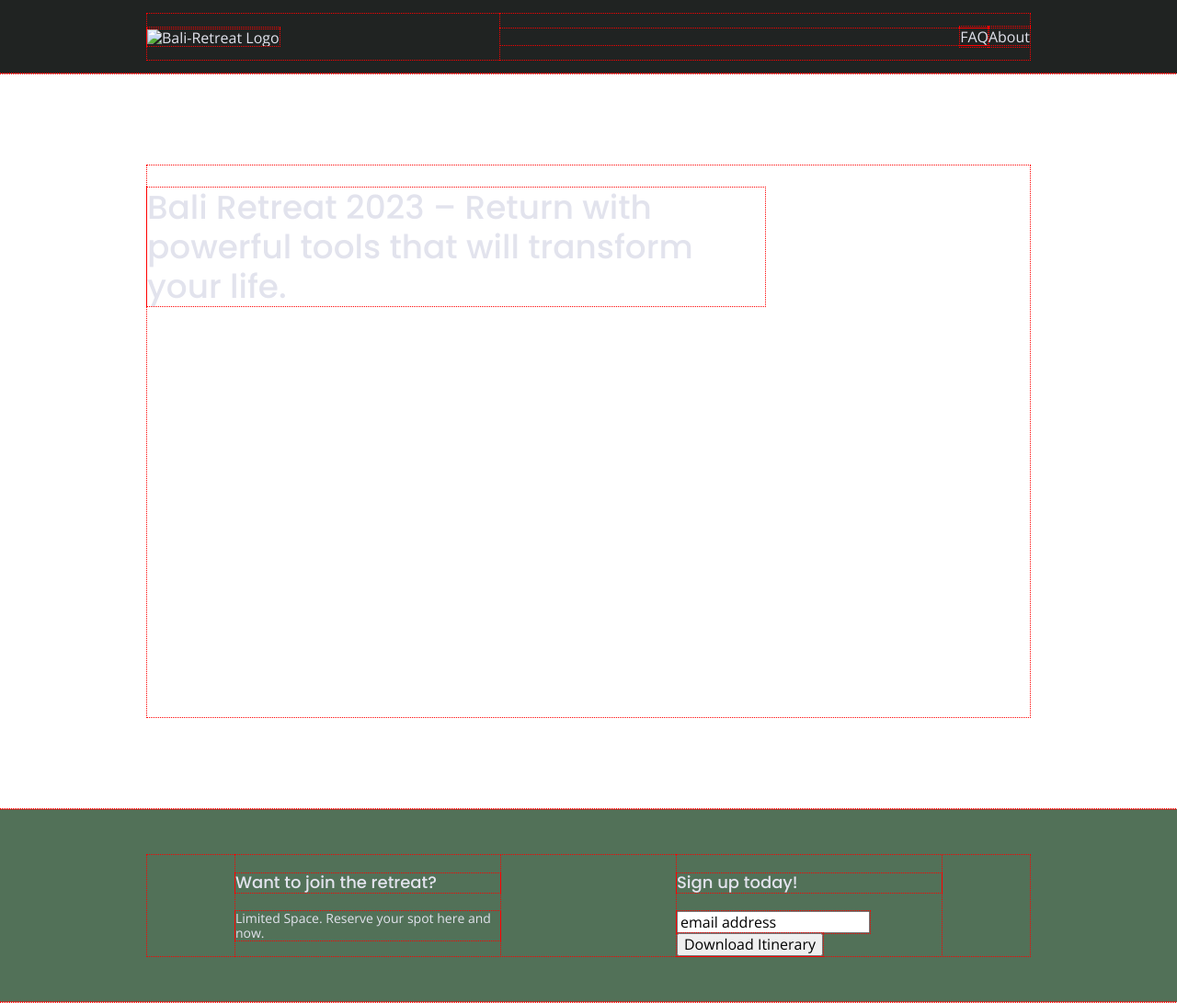
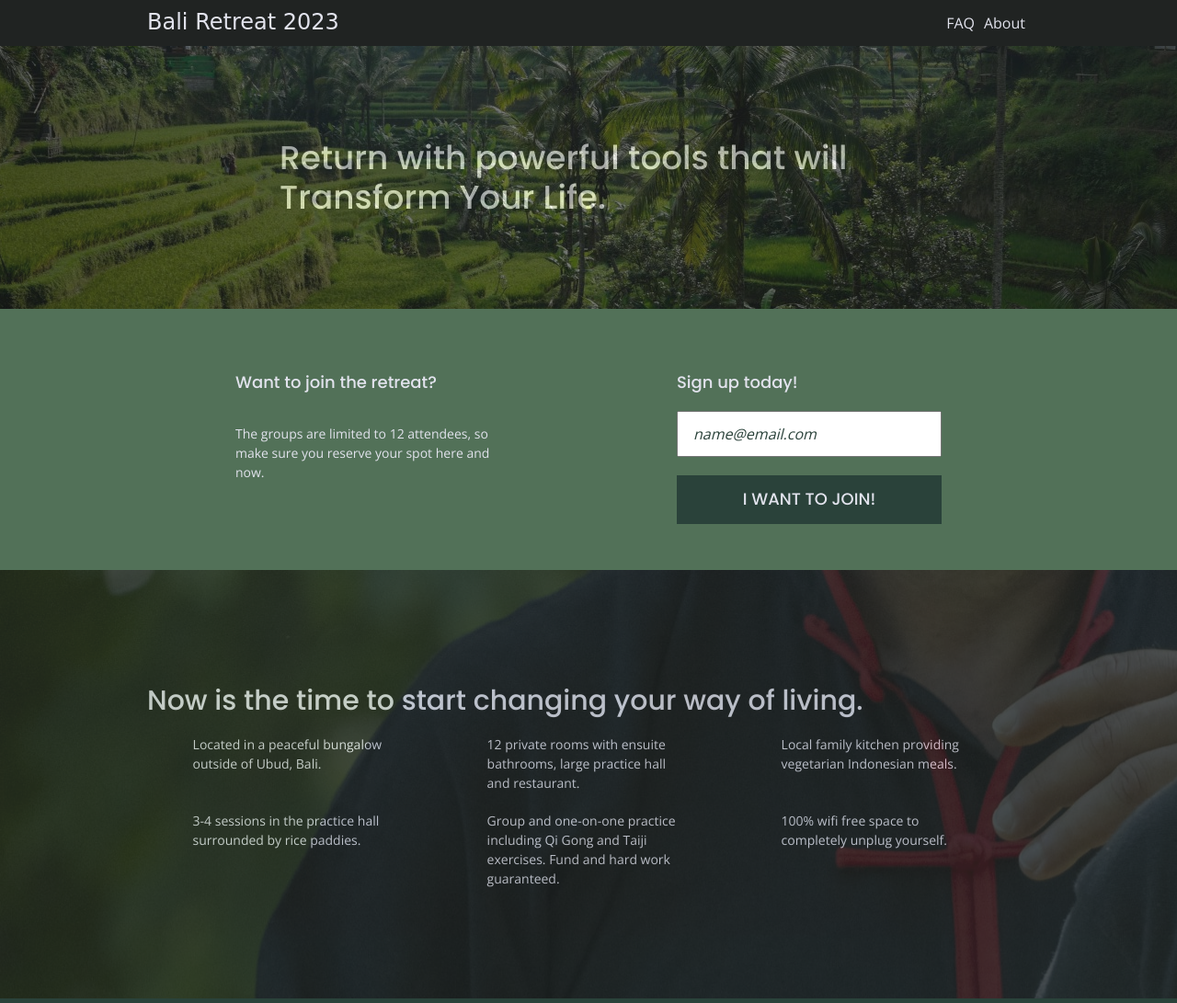
Before and after one commit to simonhtz/retreat-website, a website built with Parcel: page index.html in a window 1280 px wide. Shown: the top 1091 px of the page at 92% size. Built offline with nearby package versions, Linux system fonts and the light colour scheme; files whose address does not match are found by name.

Commit message:
Styled all pages, minor changes to content

```diff
--- a/css/main.css
+++ b/css/main.css
@@ -89,10 +89,6 @@ textarea {
 
 /*---------------- Global Styles ---------------------*/
 
-* {
-  outline: red dotted 1px;
-}
-
 /* General Styles */
 
 html {
@@ -109,6 +105,11 @@ body {
 ul,
 ol {
   list-style: none;
+  padding: 0;
+}
+
+li {
+  padding: 0 5px;
 }
 
 a {
@@ -132,15 +133,7 @@ h4 {
 
 p {
   font-size: 0.875em;
-  line-height: 1.125em;
-}
-
-img {
-
-}
-
-figure {
-
+  line-height: 1.5em;
 }
 
 address {
@@ -164,6 +157,11 @@ footer {
 
 header {
   padding: 15px 0;
+}
+
+header a {
+  font-family: 'Kaushan Script', cursive;
+  font-size: 1.5rem;
 }
 
 header .content-wrapper {
@@ -194,6 +192,11 @@ header nav ul {
   width: 100%;
 }
 
+header nav ul li a {
+  font-family: "Open Sans", sans-serif;
+  font-size: 1rem;
+}
+
 footer {
   flex-direction: column;
 }
@@ -203,8 +206,14 @@ footer .content-wrapper {
   margin: 50px 0;
 }
 
+footer h4 {
+  text-align: center;
+
+}
+
 footer p {
   margin: 0;
+  text-align: center;
 }
 
 footer .contact {
@@ -232,9 +241,22 @@ footer .copyright {
 /* Hero Area */
 
 .hero-area {
+  background: url(../img/balihoch-mob.jpg) #202322 fixed top center;
+}
+
+.hero-area .hero-content {
   display: flex;
   justify-content: center;
   flex-flow: row wrap;
+  background: #202322;
+  opacity: .6;
+}
+
+.hero-area .content-wrapper {
+  display: flex;
+  justify-content: center;
+  align-items: center;
+  flex-direction: column;
 }
 
 .hero-area h1 {
@@ -242,6 +264,8 @@ footer .copyright {
   font-size: 2.24rem;
   line-height: 2.6875rem;
   font-weight: 500;
+  color: #ffffff;
+  margin: 0;
 }
 
 /* Aside */
@@ -249,17 +273,54 @@ footer .copyright {
 aside {
   display: flex;
   justify-content: center;
-  align-items: center;
   flex-flow: row wrap;
   background: #527158;
+}
+
+aside .form-description {
+  display: flex;
+  align-items: flex-start;
+  flex-direction: column;
+}
+
+aside .form {
+  margin-top: 30px;
+}
+
+input[type=text] {
+  box-sizing: border-box;
+  width: 100%;
+  color: #2a423a;
+  font-style: italic;
+  padding: .875em 1em;
+}
+
+input[type=button] {
+  width: 100%;
+  padding: .875em 1em;
+  margin-top: 20px;
+  background-color: #2a423a;
+  font-family: 'Poppins', Helvetica, Arial, sans-serif;
+  font-weight: 500;
+  font-size: 1.125em;
+  color: #e2e3ed;
+  border: none;
+  text-align: center;
+  text-transform: uppercase;
 }
 
 /* Features */
 
 .features {
+  background: url(../img/pushhandshoch.jpg);
+}
+
+.features .features-content {
   display: flex;
   justify-content: center;
   flex-flow: row wrap;
+  background: #202322;
+  opacity: 0.8;
 }
 
 .features h2 {
@@ -285,22 +346,23 @@ aside {
 /* Reviews */
 
 .reviews {
+  background: #2a423a;
   display: flex;
   justify-content: center;
   flex-flow: row wrap;
-  background: #2a423a;
 }
 
 .reviews img {
-  width: 30%;
+  width: 100%;
 }
 
 .reviews h2 {
   margin-bottom: 40px;
+  width: 100%;
 }
 
-.reviews h3 {
-  width: 55%;
+.reviews p {
+  margin: 0;
 }
 
 /* ==========================================================================
@@ -349,6 +411,7 @@ faq .content-wrapper {
 
 .faq h2 {
   margin-bottom: 40px;
+  text-transform: uppercase;
 }
 
 .faq-content {
@@ -443,6 +506,13 @@ faq .content-wrapper {
    Modify as content requires.
    ========================================================================== */
 
+/*----------------------HERO-PHOTO-------------------------*/
+
+@media only screen and (min-width: 475px) {
+  .hero-area {
+    background: url(../img/baliwide-large.jpg) #202322 fixed center center;
+  }
+}
 
 /*----------------------TABLET-------------------------*/
 
@@ -458,8 +528,8 @@ faq .content-wrapper {
   /*---------------- Base Header - Footer Styles ---------------------*/
 
   header {
-    padding: 33px 0;
-    justify-content: ;
+    padding: 0;
+    justify-content: center;
   }
 
   header .content-wrapper {
@@ -484,7 +554,7 @@ faq .content-wrapper {
   footer .footer-content {
     display: flex;
     justify-content: space-around;
-    align-items: center;
+    align-items: stretch;
     flex-flow: row nowrap;
   }
 
@@ -503,10 +573,6 @@ faq .content-wrapper {
   }
 
   /* Hero Area */
-
-  .hero-area .content-wrapper {
-    height: 600px;
-  }
 
   /* Aside */
 
@@ -528,6 +594,10 @@ faq .content-wrapper {
   }
 
   /* Features */
+
+  .features {
+    background: url(../img/pushhands-min.jpg);
+  }
 
   .features h2 {
     margin-bottom: 20px;
@@ -560,22 +630,26 @@ faq .content-wrapper {
   }
 
   .reviews h2 {
-    margin-bottom: 0px;
-    width: 80%;
+    margin: 0;
   }
 
   .reviews .pic-txt {
     display: flex;
+    align-items: center;
     flex-flow: row nowrap;
   }
 
+  .reviews img {
+    width: 50%;
+  }
+
   .reviews h3 {
-    width: 40%;
-    margin: 0;
+    width: 60%;
+    margin: 0 0 20px 0;
   }
 
   .reviews .review-txt {
-    margin-left: 10px;
+    margin-left: 10%;
   }
 
   /* ==========================================================================
@@ -594,7 +668,7 @@ faq .content-wrapper {
   }
 
   .contact-section .content-wrapper h2 {
-    width: 85%;
+    width: 65%;
   }
 
   .contact-content {
@@ -640,16 +714,12 @@ faq .content-wrapper {
 
   /*---------------- Base Header - Footer Styles ---------------------*/
 
-  header {
-    padding: 15px 0;
-  }
-
   footer .content-wrapper {
     width: 100%;
   }
 
   footer .footer-content {
-    justify-content: space-between;
+    justify-content: space-evenly;
   }
 
   footer .social {
@@ -689,12 +759,11 @@ faq .content-wrapper {
 
   .reviews h2 {
     margin-bottom: 50px;
-    width: 100%;
+    width: 80%;
   }
 
-  .reviews .review-txt {
-    margin-left: 20px;
-    width: 45%;
+  .reviews h3 {
+    width: auto;
   }
 
   /* ==========================================================================
--- a/index.html
+++ b/index.html
@@ -29,8 +29,7 @@
 <body>
   <header>
     <div class="content-wrapper">
-      <a href="#">
-        <img src="" alt="Bali-Retreat Logo"></a>
+      <a href="#">Bali Retreat 2023</a>
       <div class="header-divider"></div>
       <nav>
         <ul>
@@ -42,8 +41,10 @@
   </header>
   <main>
     <section class="hero-area">
+      <div class="hero-content">
         <div class="content-wrapper">
-        <h1>Bali Retreat 2023 – Return with powerful tools that will transform your life.</h1>
+          <h1>Return with powerful tools that will Transform Your Life.</h1>
+        </div>
       </div>
     </section>
 
@@ -51,18 +52,19 @@
       <div class="content-wrapper">
         <div class="form-description">
           <h3>Want to join the retreat?</h3>
-          <p>Limited Space. Reserve your spot here and now.</p>
+          <p>The groups are limited to 12 attendees, so make sure you reserve your spot here and now.</p>
         </div>
         <div class="form">
           <h3>Sign up today!</h3>
-          <input type="text" name="name" value="email address">
-          <input type="button" value="Download Itinerary">
+          <input type="text" name="name" value="name@email.com">
+          <input type="button" value="I want to join!">
         </div>
       </div>
       <!-- aside content wrapper ends -->
     </aside>
 
     <section class="features">
+      <div class="features-content">
         <div class="content-wrapper">
           <h2>Now is the time to start changing your way of living.</h2>
           <div class="features-items">
@@ -94,24 +96,23 @@
             </article>
           </div>
         </div>
+      </div>
     </section>
 
     <section class="reviews">
       <div class="content-wrapper">
         <div>
-          <h2>Experience yourself in a completely new fashion – a huge surprise to many of our past attendees.</h2>
+          <h2>Experience yourself in a completely new fashion – a welcoming surprise to our past attendees.</h2>
         </div>
         <div class="pic-txt">
-          <img src="img/DSC00140.jpg" alt="Group photo">
+          <img src="img/group.jpg" alt="Group photo">
           <article>
             <div class="review-txt">
               <h3>Bali Retreat – September 2022</h3>
-              <p>I promise you some random text. I promise you some random text. I promise you some random text. I
-                promise
-                you
-                some random text. I promise you some random text. I promise you some random text. I promise you some
-                random
-                text. I promise you some random text. Pretty soon.</p>
+              <p>I promise you some random text. Pretty soon. Thank you for listening.<br>We shall shortly return
+                and then we will carry on with the show.<br><br> We shall shortly return
+                and then we will carry on with the show. I promise you some random text. Pretty soon. Thank you for
+                listening.</p>
             </div>
           </article>
         </div>
```
Also changed, not shown: about/index.html (+7 -7 lines), faq/index.html (+2 -2 lines). Lines whose indentation alone changed are shown as unchanged.
